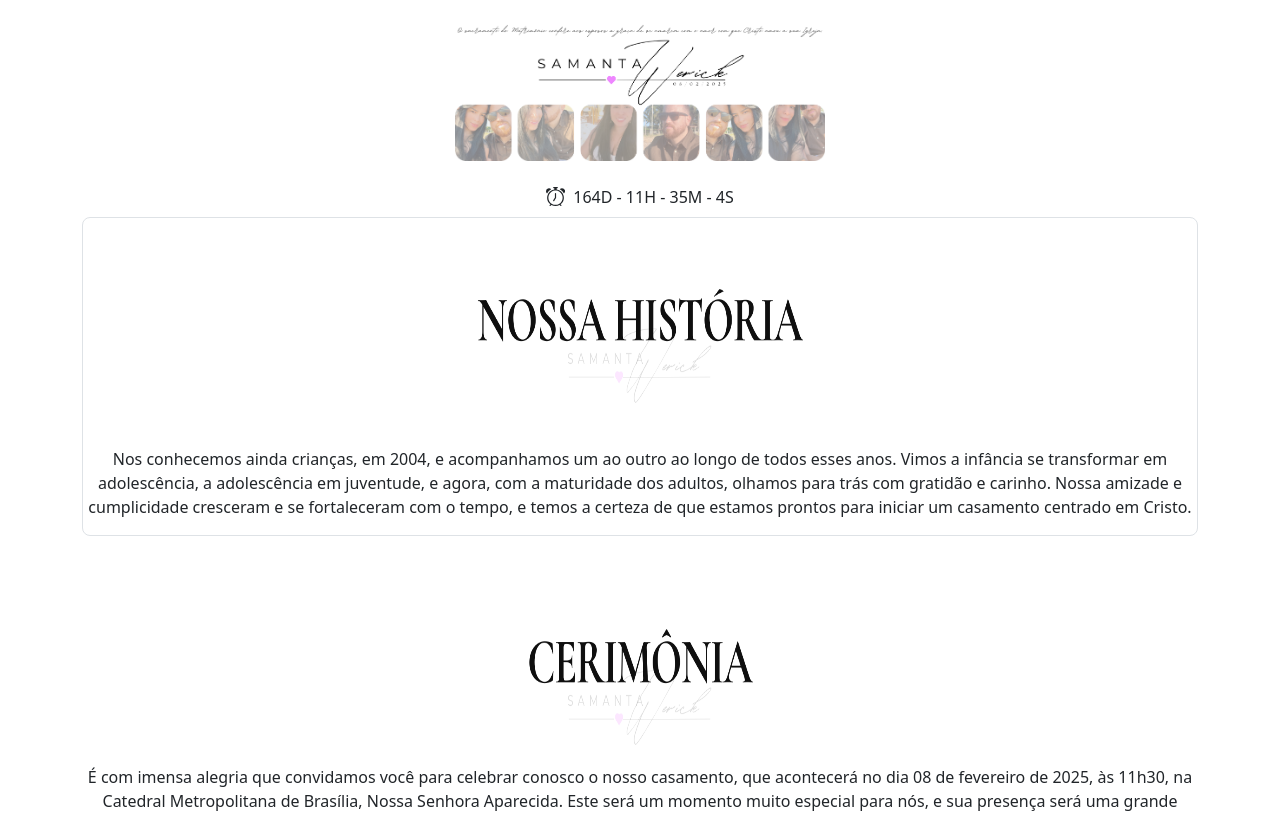
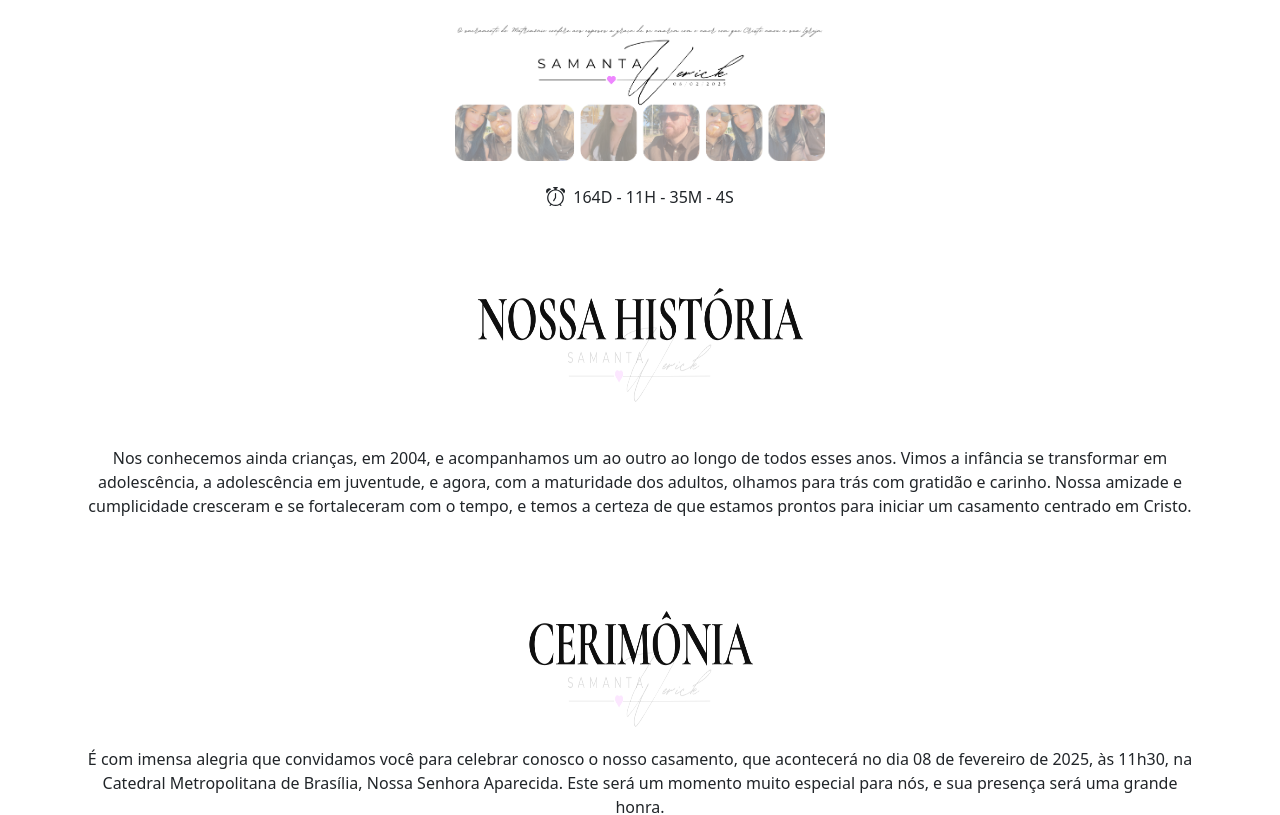
Before and after one commit to wericksilva/wedding-app, a Next.js app: page / in a window 1280 px wide. Shown: the top 815 px of the page. Built offline with nearby package versions, Linux system fonts and the light colour scheme.

Commit message:
voltar versao

```diff
--- a/src/app/page.js
+++ b/src/app/page.js
@@ -18,7 +18,7 @@ export default function Home() {
             <CountDown></CountDown>
 
             <div className="container text-center">
-                <div className="mt-2 border border-light-black rounded-3">
+                <div className="mt-2">
                     <div className="container">
                         <a href="/wedding-app/historia">
                         <div className="text-center">
```
